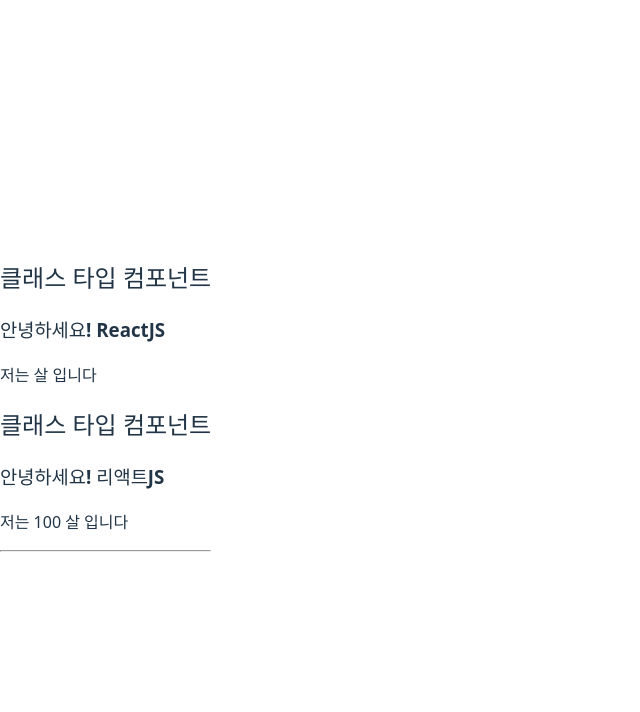
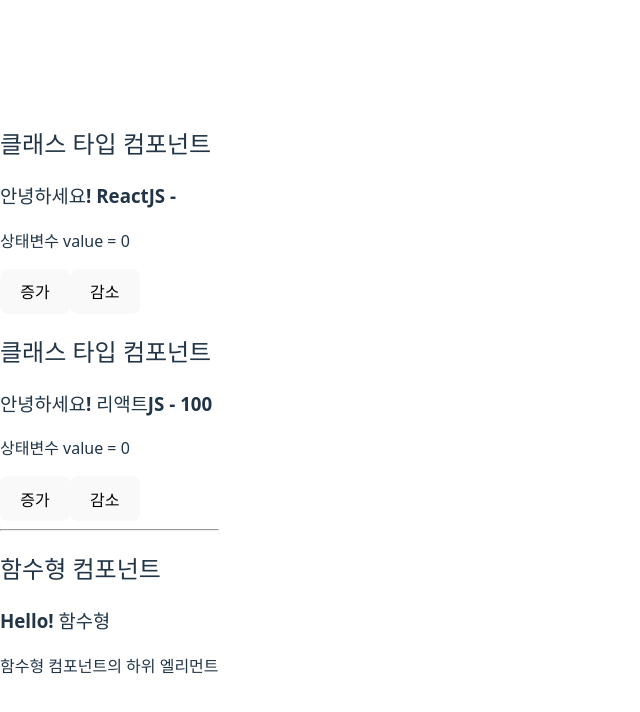
Before and after one commit to shin3481/React-Basic-App, a React (Vite) app: page / in a window 1280 px wide. Shown: the top 712 px of the page, without its empty margins (0-640 px from the left). Built offline with nearby package versions, Linux system fonts and the light colour scheme.

Commit message:
MyComp setState

```diff
--- a/src/components/MyComponent.jsx
+++ b/src/components/MyComponent.jsx
@@ -2,14 +2,29 @@
 import PropTypes from 'prop-types';
 
 class MyComponent extends Component {
+    //컴포넌트 내부에 상태변수를 포함하는 state 객체선언
+    state = {
+        value: 0,
+
+    };
+    //event handler 함수선언
     render() {
         //destructuring assigment
         const { name, age } = this.props;
+        const { value } = this.state;
         return (
             <div>
                 <h2>클래스 타입 컴포넌트</h2>
-                <h3>안녕하세요! <b>{name}</b></h3>
-                <p>저는 {age} 살 입니다</p>
+                <h3>안녕하세요! <b>{name} - {age} </b></h3>
+                <p>상태변수 value = {value}</p>
+                <button onClick={() => (
+                    this.setState({ value: value + 1 })
+                )
+                }
+                >증가</button>
+                <button onClick={() => (
+                    this.setState({ value: value - 1})
+                )}>감소</button>
             </div>
         );
     }
--- a/src/components/MyComponentFunc.jsx
+++ b/src/components/MyComponentFunc.jsx
@@ -1,9 +1,11 @@
 import React from 'react';
 
-const MyComponentFunc = () => {
+const MyComponentFunc = ({name,children}) => {
     return (
         <div>
-
+            <h2>함수형 컴포넌트</h2>
+            <h3>Hello! {name}</h3>
+            {children}
         </div>
     );
 };
```
